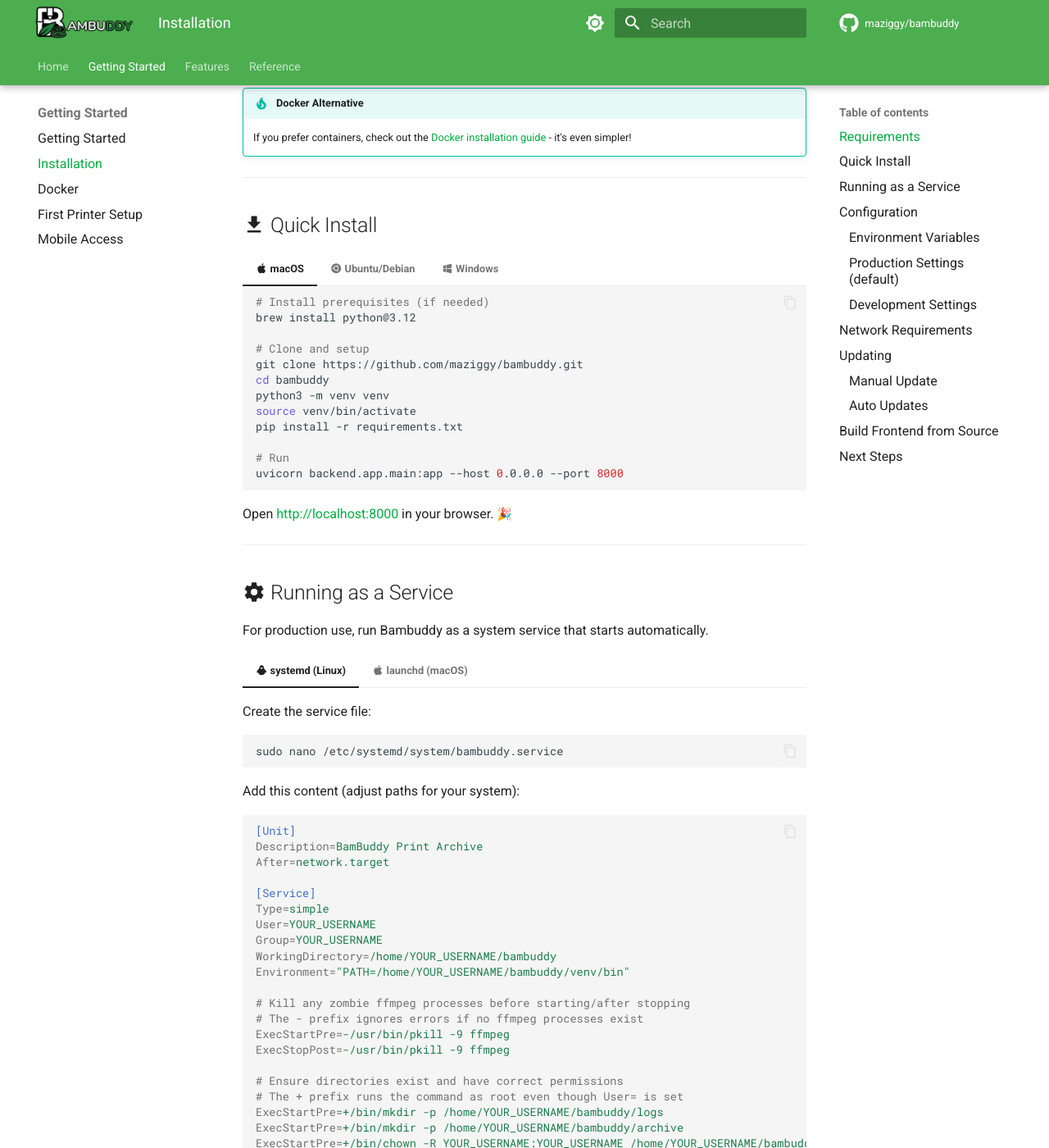
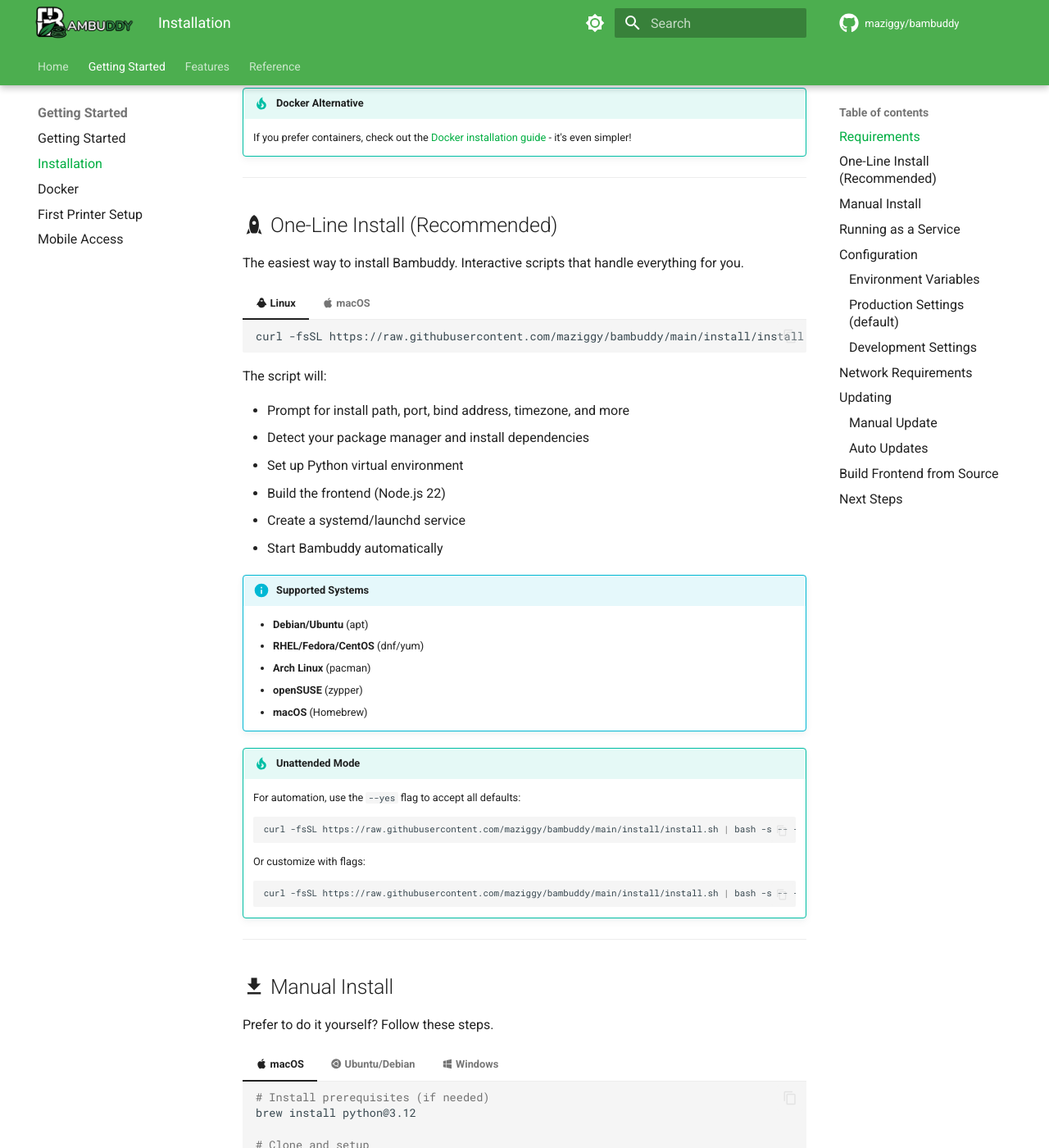
Before and after one commit to maziggy/bambuddy-wiki, an MkDocs documentation site: the page built from docs/getting-started/installation.md, in a window 1280 px wide and 1400 px high, scrolled down 787 px. Shown: the whole window at 82% size. Built offline with MkDocs 1.6.1 and Material for MkDocs 9.7.7, drawn with Linux system fonts in a browser that asks for light colours; emoji names are drawn with the system emoji font; comment, search, counter and statistics services are not loaded; the version menu is left out.

Commit message:
Updated Wiki

````diff
--- a/docs/getting-started/installation.md
+++ b/docs/getting-started/installation.md
@@ -28,7 +28,54 @@ Before you begin, ensure you have:
 
 ---
 
-## :material-download: Quick Install
+## :material-rocket: One-Line Install (Recommended)
+
+The easiest way to install Bambuddy. Interactive scripts that handle everything for you.
+
+=== ":material-linux: Linux"
+
+    ```bash
+    curl -fsSL https://raw.githubusercontent.com/maziggy/bambuddy/main/install/install.sh | bash
+    ```
+
+=== ":material-apple: macOS"
+
+    ```bash
+    curl -fsSL https://raw.githubusercontent.com/maziggy/bambuddy/main/install/install.sh | bash
+    ```
+
+The script will:
+
+- Prompt for install path, port, bind address, timezone, and more
+- Detect your package manager and install dependencies
+- Set up Python virtual environment
+- Build the frontend (Node.js 22)
+- Create a systemd/launchd service
+- Start Bambuddy automatically
+
+!!! info "Supported Systems"
+    - **Debian/Ubuntu** (apt)
+    - **RHEL/Fedora/CentOS** (dnf/yum)
+    - **Arch Linux** (pacman)
+    - **openSUSE** (zypper)
+    - **macOS** (Homebrew)
+
+!!! tip "Unattended Mode"
+    For automation, use the `--yes` flag to accept all defaults:
+    ```bash
+    curl -fsSL https://raw.githubusercontent.com/maziggy/bambuddy/main/install/install.sh | bash -s -- --yes
+    ```
+
+    Or customize with flags:
+    ```bash
+    curl -fsSL https://raw.githubusercontent.com/maziggy/bambuddy/main/install/install.sh | bash -s -- --path /srv/bambuddy --port 3000 --yes
+    ```
+
+---
+
+## :material-download: Manual Install
+
+Prefer to do it yourself? Follow these steps.
 
 === ":material-apple: macOS"
 
````
Also changed, not shown: docs/getting-started/docker.md (+27 -1 lines).
